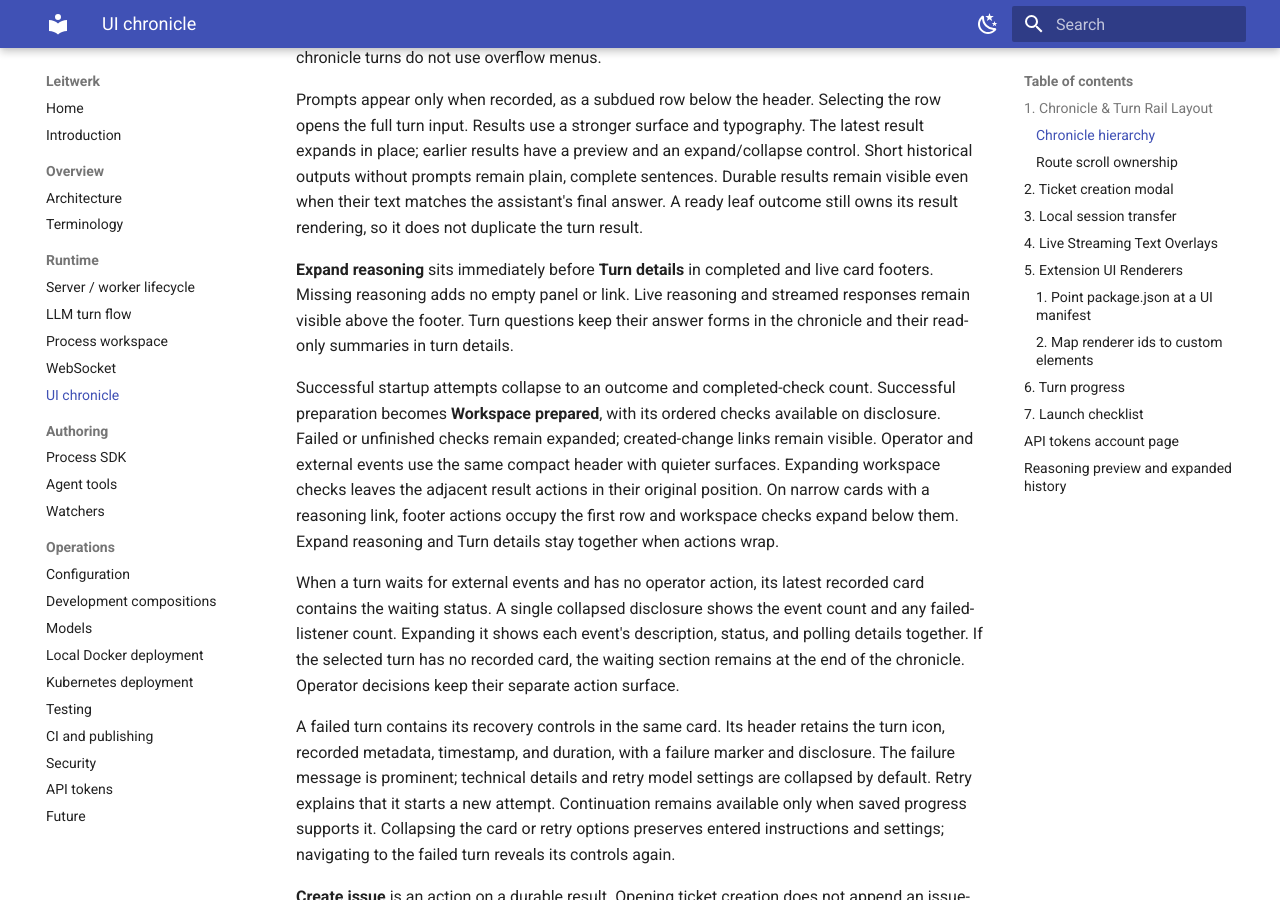
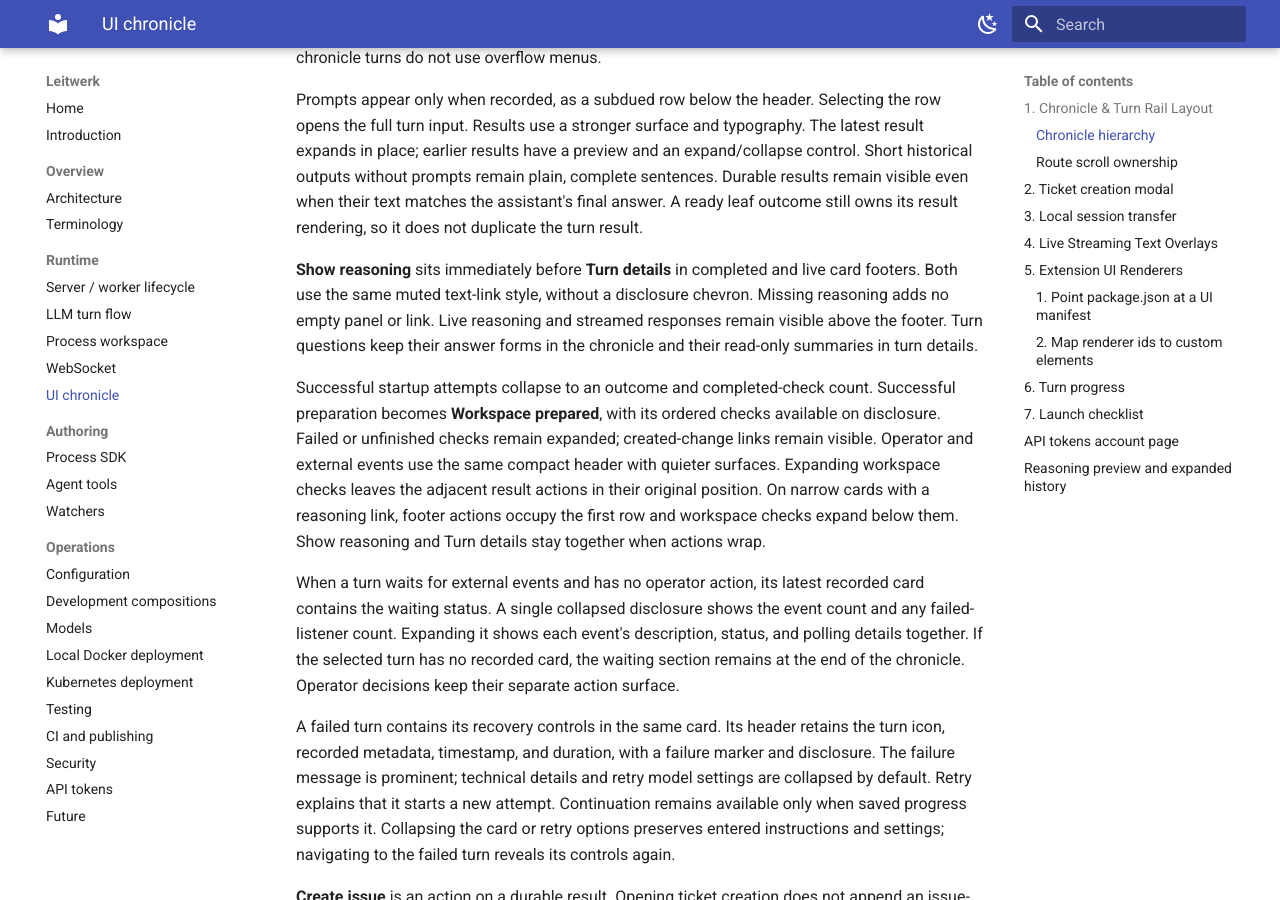
Before and after one commit to leitwerk-dev/leitwerk, an MkDocs documentation site: the page built from docs/ui.md, in a window 1280 px wide and 900 px high, scrolled down 1932 px. Built offline with MkDocs 1.6.1 and Material for MkDocs 9.7.7, drawn with Linux system fonts in a browser that asks for light colours; some of the changed text lies outside the part shown.

Commit message:
fix(ui): match reasoning and turn details link styles
Signed-off-by: Jonas von Andrian <jonasvonandrian@gmail.com>

```diff
--- a/docs/ui.md
+++ b/docs/ui.md
@@ -79,8 +79,9 @@ outputs without prompts remain plain, complete sentences. Durable results remain
 when their text matches the assistant's final answer. A ready leaf outcome still owns its
 result rendering, so it does not duplicate the turn result.
 
-**Expand reasoning** sits immediately before **Turn details** in completed and live card
-footers. Missing reasoning adds no empty panel or link. Live reasoning and streamed responses
+**Show reasoning** sits immediately before **Turn details** in completed and live card
+footers. Both use the same muted text-link style, without a disclosure chevron.
+Missing reasoning adds no empty panel or link. Live reasoning and streamed responses
 remain visible above the footer. Turn questions keep their answer forms in the chronicle
 and their read-only summaries in turn details.
 
@@ -90,7 +91,7 @@ Failed or unfinished checks remain expanded; created-change links remain visible
 and external events use the same compact header with quieter surfaces.
 Expanding workspace checks leaves the adjacent result actions in their original position.
 On narrow cards with a reasoning link, footer actions occupy the first row and workspace
-checks expand below them. Expand reasoning and Turn details stay together when actions wrap.
+checks expand below them. Show reasoning and Turn details stay together when actions wrap.
 
 When a turn waits for external events and has no operator action, its latest recorded card
 contains the waiting status. A single collapsed disclosure shows the event count and any
@@ -253,7 +254,7 @@ mode, every visitor shares and manages the same token list.
 
 ## Reasoning preview and expanded history
 
-The inline reasoning preview reserves four wrapped text lines at a fixed height. It shows the newest nonblank lines, retaining preceding paragraph context as new text arrives. Short content uses the same reserved height. Token updates are continuous, with one subdued static live indicator and an Expand reasoning control. The preview has no nested scrollbar, animation, or hidden-history footer. Full reasoning preserves original whitespace.
+The inline reasoning preview reserves four wrapped text lines at a fixed height. It shows the newest nonblank lines, retaining preceding paragraph context as new text arrives. Short content uses the same reserved height. Token updates are continuous, with one subdued static live indicator and an Show reasoning control. The preview has no nested scrollbar, animation, or hidden-history footer. Full reasoning preserves original whitespace.
 
 The initial snapshot carries a compact active-turn type, separate from `TurnTraceSnapshot`. The browser retains bounded inline state while the overlay is closed and never prefetches detail history. Opening the overlay starts an independent request; a slow request cannot block the page shell or controls. Reconnect refreshes full history only while the overlay remains open.
 
--- a/packages/ui/src/chronicle/components/ChronicleLiveTail.svelte
+++ b/packages/ui/src/chronicle/components/ChronicleLiveTail.svelte
@@ -4,7 +4,6 @@ import { formatDefinition } from "../../lib/format.js";
 import type { ChronicleLiveTailItem } from "../lib/chronicle-projection.js";
 import { formatChronicleCost } from "../lib/formatting.js";
 import ChronicleEntryHeader from "./ChronicleEntryHeader.svelte";
-import ChronicleExpandButton from "./ChronicleExpandButton.svelte";
 import ChronicleThinkingSection from "./ChronicleThinkingSection.svelte";
 import ChronicleTurnDetailsButton from "./ChronicleTurnDetailsButton.svelte";
 
@@ -152,7 +151,7 @@ const screenReaderStatus = $derived.by(() => {
 		{/if}
 		{#if liveTail.turnType === "llm" || hasReasoning}
 			<div class="live-footer">
-				{#if hasReasoning}<ChronicleExpandButton expanded={false} collapsedLabel="Expand reasoning" dataAction="open-reasoning-details" ariaLabel="Expand reasoning" onClick={() => onOpenReasoningDetails(liveTail.turnRecordId)} />{/if}
+				{#if hasReasoning}<ChronicleTurnDetailsButton kind="reasoning" title={liveTail.title} onClick={() => onOpenReasoningDetails(liveTail.turnRecordId)} />{/if}
 				{#if liveTail.turnType === "llm"}<ChronicleTurnDetailsButton title={liveTail.title} onClick={() => onOpenReasoningDetails(liveTail.turnRecordId)} />{/if}
 			</div>
 		{/if}
--- a/packages/ui/src/chronicle/components/ChronicleTurnCluster.svelte
+++ b/packages/ui/src/chronicle/components/ChronicleTurnCluster.svelte
@@ -175,7 +175,7 @@ function openDetails() {
 				{#if compactResult && onDraftTicket}<ChronicleCreateIssueButton {onDraftTicket} artifact={{ kind: "turn_result", turnRecordId: cluster.turnRecordId }} />{/if}
 				{#if isLlm || hasReasoning}
 					<div class="turn-info-actions">
-						{#if hasReasoning}<ChronicleExpandButton expanded={false} collapsedLabel="Expand reasoning" dataAction="open-reasoning-details" ariaLabel="Expand reasoning" onClick={openDetails} />{/if}
+						{#if hasReasoning}<ChronicleTurnDetailsButton kind="reasoning" title={cluster.title} onClick={openDetails} />{/if}
 						{#if isLlm}<ChronicleTurnDetailsButton title={cluster.title} onClick={openDetails} />{/if}
 					</div>
 				{/if}
```
Also changed, not shown: packages/ui/DESIGN.md (+2 -2 lines), packages/ui/src/chronicle/components/ChronicleTurnDetailsButton.svelte (+7 -2 lines), packages/ui/surfaces/process-chronicle.md (+2 -2 lines).
